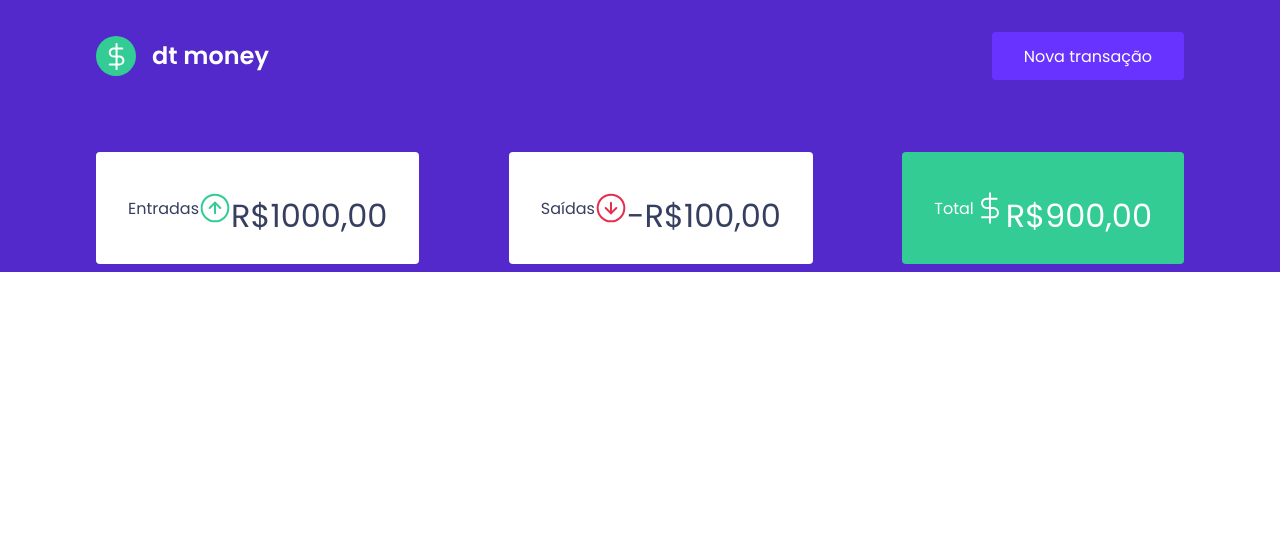
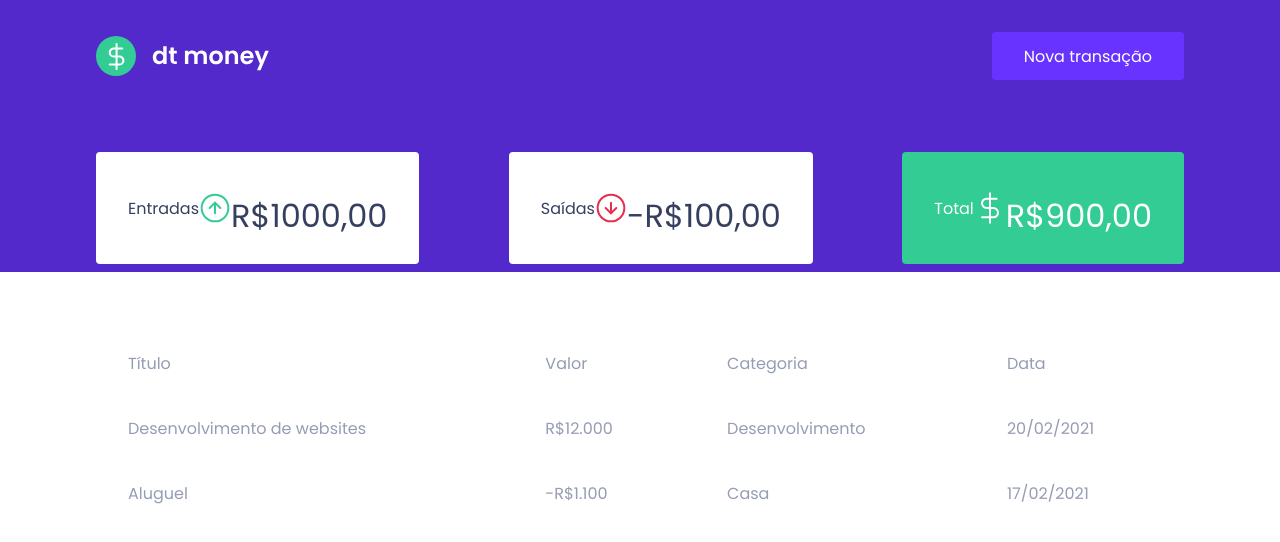
Before and after one commit to diegosottani/dtmoney, a React (Create React App) app: page / in a window 1280 px wide. Shown: the top 542 px of the page. Built offline with nearby package versions, Linux system fonts and the light colour scheme.

Commit message:
Terminando layout do dashboard

```diff
--- a/package.json
+++ b/package.json
@@ -3,6 +3,7 @@
   "version": "0.1.0",
   "private": true,
   "dependencies": {
+    "mirage.js": "^1.0.0",
     "react": "^17.0.2",
     "react-dom": "^17.0.2",
     "react-scripts": "4.0.3",
--- a/src/components/Dashboard/index.tsx
+++ b/src/components/Dashboard/index.tsx
@@ -1,10 +1,12 @@
 import { Summary } from "../Summary";
+import { TransactionTable } from "../TransactionsTable";
 import { Container } from "./styles";
 
 export function Dashboard(){
     return(
         <Container>
             <Summary />
+            <TransactionTable />
         </Container>
     )
 }
--- /dev/null
+++ b/src/components/NewTransactionModal/styles.ts
@@ -0,0 +1,86 @@
+import styled from 'styled-components';
+import { darken, transparentize } from 'polished'
+
+export const Container = styled.form`
+    h2 {
+    color: var(--text-title);
+    font-size: 1.5rem;
+    margin-bottom: 2rem;
+    }
+    input {
+    width: 100%;
+    padding: 0 1.5rem;
+    height: 4rem;
+    border-radius: 0.25rem;
+    border: 1px solid #d7d7d7;
+    background: #e7e9ee;
+    font-weight: 400;
+    font-size: 1rem;
+    &::placeholder {
+      color: var(--text-body);
+    }
+    & + input {
+      margin-top: 1rem;
+    }
+  }
+  button[type="submit"] {
+    width: 100%;
+    padding: 0 1.5rem;
+    height: 4rem;
+    background: var(--green);
+    color: #FFF;
+    border-radius: 0.25rem;
+    border: 0;
+    font-size: 1rem;
+    margin-top: 1.5rem;
+    font-weight: 600;
+    transition: filter 0.2s;
+    &:hover {
+      filter: brightness(0.9);
+    }
+  }
+`;
+
+export const TransactionTypeContainer = styled.div`
+  margin: 1rem 0;
+  display: grid;
+  grid-template-columns: 1fr 1fr;
+  gap: 0.5rem;
+`;
+
+interface RadioBoxProps {
+    isActive: boolean;
+    activeColor: 'green' | 'red';
+}
+
+const colors = {
+    green: '#33CC95',
+    red: '#E52E4D'
+};
+
+export const RadioBox = styled.button<RadioBoxProps>`
+  height: 4rem;
+  border: 1px solid #d7d7d7;
+  border-radius: 0.25rem;
+  background: ${(props) => props.isActive
+        ? transparentize(0.9, colors[props.activeColor])
+        : 'transparent'
+    };
+  display: flex;
+  align-items: center;
+  justify-content: center;
+  transition: border-color 0.2s;
+  &:hover {
+    border-color: ${darken(0.1, '#d7d7d7')};
+  }
+  img {
+    width: 20px;
+    height: 20px;
+  }
+  span {
+    display: inline-block;
+    margin-left: 1rem;
+    font-size: 1rem;
+    color: var(--text-title);
+  }
+`;
--- /dev/null
+++ b/src/components/TransactionsTable/index.tsx
@@ -0,0 +1,33 @@
+import { Container } from "./styles";
+
+export function TransactionTable(){
+    return(
+        <Container>
+            <table>
+                <thead>
+                    <tr>
+                        <th>Título</th>
+                        <th>Valor</th>
+                        <th>Categoria</th>
+                        <th>Data</th>
+                    </tr>
+                </thead>
+
+                <tbody>
+                    <tr>
+                        <td>Desenvolvimento de websites</td>
+                        <td className="deposit">R$12.000</td>
+                        <td>Desenvolvimento</td>
+                        <td>20/02/2021</td>
+                    </tr>
+                    <tr>
+                        <td>Aluguel</td>
+                        <td className="withdraw">-R$1.100</td>
+                        <td>Casa</td>
+                        <td>17/02/2021</td>
+                    </tr>
+                </tbody>
+            </table>
+        </Container>
+    )
+}
--- /dev/null
+++ b/src/components/TransactionsTable/styles.ts
@@ -0,0 +1,38 @@
+import styled from "styled-components";
+
+export const Container = styled.div`
+    margin-top: 4rem;
+
+    table{
+        width: 100%;
+        border-spacing: 0 0.5rem;
+
+        th {
+            color: var(--text-body);
+            font-weight: 400;
+            padding: 1rem 2rem;
+            text-align: left;
+            line-height: 1.5rem;
+        }
+
+        td {
+            padding: 1rem 2rem;
+            border: 0;
+            background: var(--shape);
+            color: var(--text-body);
+            border-radius: 0.25rem;
+        }
+
+        &:first-child{
+            color: var(--text-title);
+        }
+
+        &.deposit{
+            color: var(--green)
+        }
+
+        &.withdraw{
+            color: var(--red)
+        }
+    }
+`;
```
Also changed, not shown: src/index.tsx (+9 -0 lines), src/components/NewTransactionModal/index.tsx (added), 1 other file (tests, documents, lock files or other folders).
